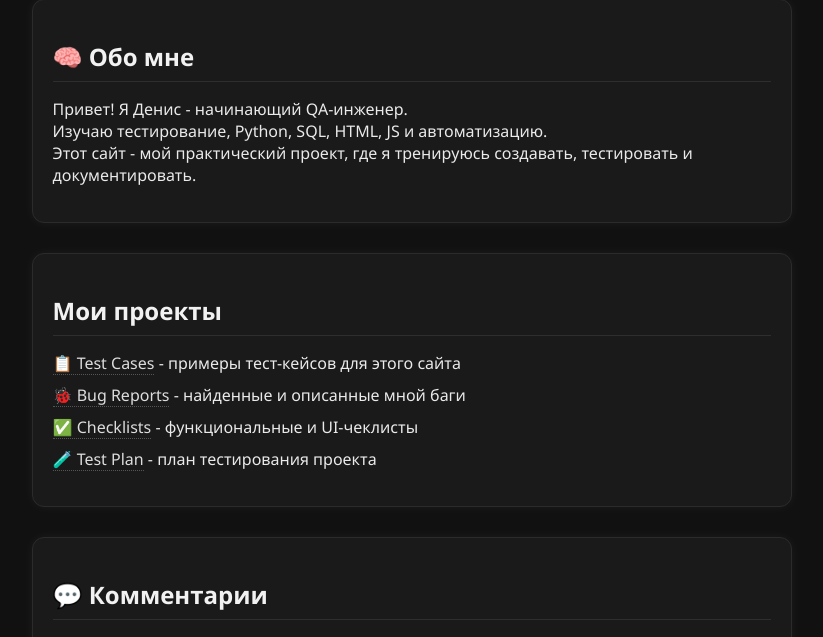
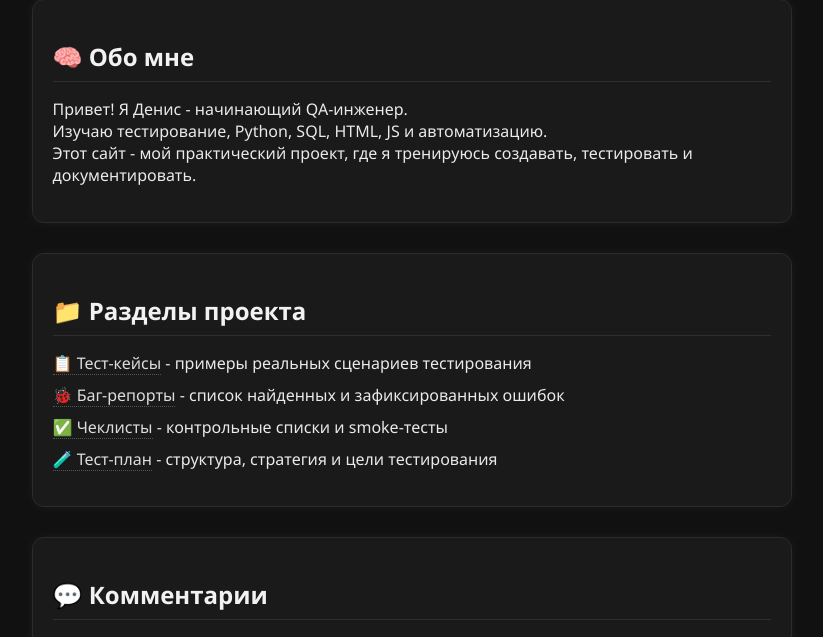
Before and after one commit to Denis-QAwork/Portfolio-Website, a Flask app: page / in a window 1280 px wide. Shown: the part 164-801 px from the top of the page, without its empty margins (221-1044 px from the left). Run offline with Flask 3, Linux system fonts and the light colour scheme; data comes from the database, SQL or seed files in the repository; some libraries are stand-ins or nearby versions.

Commit message:
Небольшие стилистические изменения

```diff
--- a/templates/index.html
+++ b/templates/index.html
@@ -22,12 +22,12 @@
     </section>
 
     <section id="projects">
-      <h2>Мои проекты</h2>
-      <ul>
-        <li><a href="{{ url_for('test_cases') }}">📋 Test Cases</a> - примеры тест-кейсов для этого сайта</li>
-        <li><a href="{{ url_for('bug_reports') }}">🐞 Bug Reports</a> - найденные и описанные мной баги</li>
-        <li><a href="{{ url_for('checklists') }}">✅ Checklists</a> - функциональные и UI-чеклисты</li>
-        <li><a href="{{ url_for('test_plan') }}">🧪 Test Plan</a> - план тестирования проекта</li>
+      <h2>📁 Разделы проекта</h2>
+      <ul class="link-list">
+        <li><a href="{{ url_for('test_cases') }}">📋 Тест-кейсы</a> - примеры реальных сценариев тестирования</li>
+        <li><a href="{{ url_for('bug_reports') }}">🐞 Баг-репорты</a> - список найденных и зафиксированных ошибок</li>
+        <li><a href="{{ url_for('checklists') }}">✅ Чеклисты</a> - контрольные списки и smoke-тесты</li>
+        <li><a href="{{ url_for('test_plan') }}">🧪 Тест-план</a> - структура, стратегия и цели тестирования</li>
       </ul>
     </section>
 
```
